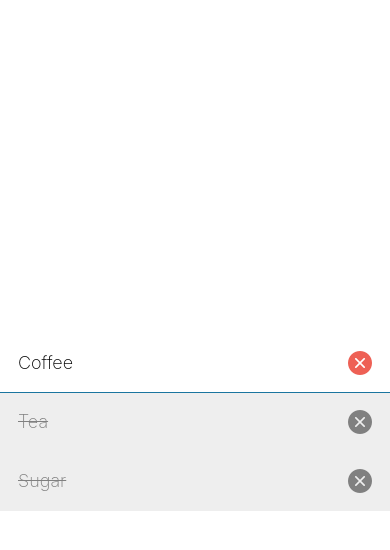
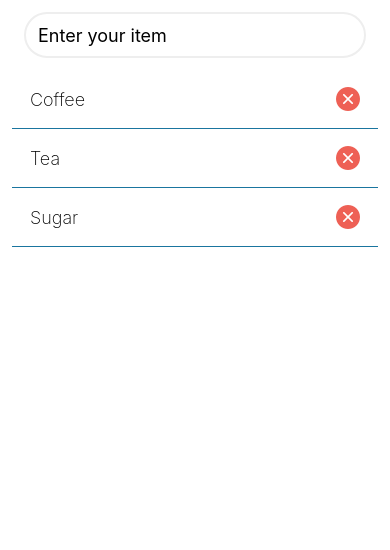
Before and after one commit to debjohnson33/taskly, a React Native app: screen / in a window 390 px wide. Shown: the top 550 px of the page. Built offline with nearby package versions, Linux system fonts and the light colour scheme.

Commit message:
Add text input/list mapping/scrolling & styles

```diff
--- a/app/index.tsx
+++ b/app/index.tsx
@@ -1,14 +1,53 @@
-import { View, StyleSheet } from "react-native";
+import { View, StyleSheet, TextInput, ScrollView } from "react-native";
 
 import { ShoppingListItem } from "../components/ShoppingListItem";
+import { theme } from "../theme";
+import { useState } from "react";
+
+type ShoppingListItemType = {
+  id: string;
+  name: string;
+};
+
+const initialList: ShoppingListItemType[] = [
+  { id: "1", name: "Coffee" },
+  { id: "2", name: "Tea" },
+  { id: "3", name: "Sugar" },
+];
 
 export default function App() {
+  const [shoppingList, setShoppingList] =
+    useState<ShoppingListItemType[]>(initialList);
+  const [value, setValue] = useState("");
+
+  const handleSubmit = () => {
+    if (value) {
+      const newShoppingList = [
+        { id: new Date().toTimeString(), name: value },
+        ...shoppingList,
+      ];
+      setShoppingList(newShoppingList);
+      setValue("");
+    }
+  };
   return (
-    <View style={styles.container}>
-      <ShoppingListItem name="Coffee" />
-      <ShoppingListItem name="Tea" isCompleted />
-      <ShoppingListItem name="Sugar" isCompleted />
-    </View>
+    <ScrollView
+      style={styles.container}
+      contentContainerStyle={styles.contentContainer}
+      stickyHeaderIndices={[0]}
+    >
+      <TextInput
+        placeholder="Enter your item"
+        style={styles.textInput}
+        value={value}
+        onChangeText={setValue}
+        returnKeyType="done"
+        onSubmitEditing={handleSubmit}
+      />
+      {shoppingList.map((item) => {
+        return <ShoppingListItem key={item.id} name={item.name} />;
+      })}
+    </ScrollView>
   );
 }
 
@@ -16,6 +55,20 @@ const styles = StyleSheet.create({
   container: {
     flex: 1,
     backgroundColor: "#fff",
-    justifyContent: "center",
+    padding: 12,
+  },
+  contentContainer: {
+    paddingBottom: 24,
+  },
+  textInput: {
+    height: 46,
+    borderColor: theme.colorLightGrey,
+    borderWidth: 2,
+    padding: 12,
+    marginHorizontal: 12,
+    marginBottom: 12,
+    fontSize: 18,
+    borderRadius: 50,
+    backgroundColor: theme.colorWhite,
   },
 });
```
